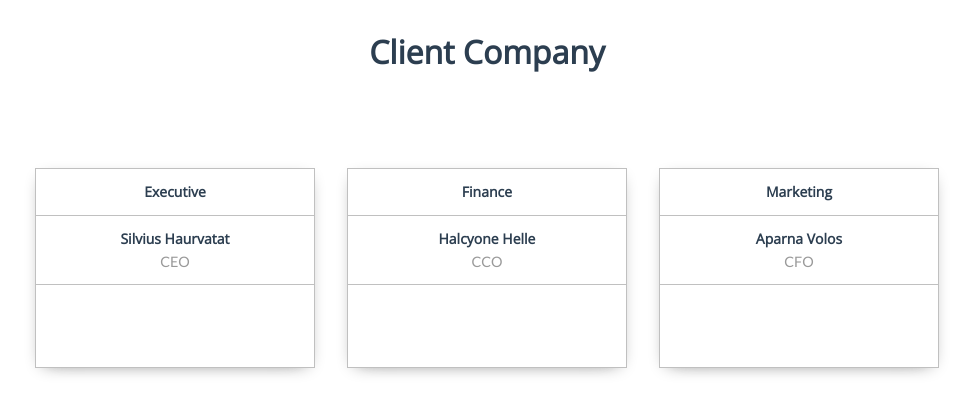
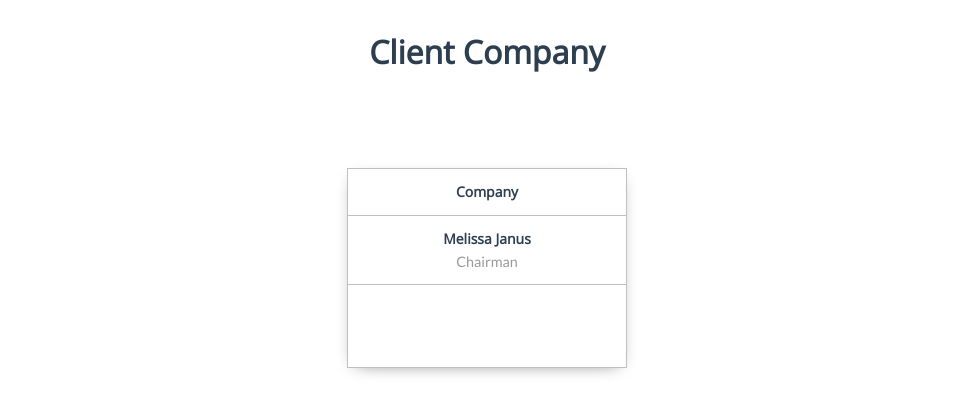
Before and after one commit to dannyk08/anattadesign, a Vue app: page / in a window 1280 px wide. Shown: the top 414 px of the page, without its empty margins (153-1126 px from the left). Built offline with nearby package versions, Linux system fonts and the light colour scheme.

Commit message:
resolved carousel instantiation && recursiveness

```diff
--- a/src/App.vue
+++ b/src/App.vue
@@ -4,7 +4,7 @@
 
 <script>
 import Company from "./components/Company.vue";
-import companyEmployees from "./companyEmployees";
+import company from "./companyEmployees";
 
 export default {
   name: "anatta-design-app",
@@ -13,8 +13,7 @@ export default {
   },
   data() {
     return {
-      // needs to be reset
-      company: companyEmployees.employees[0]
+      company
     };
   }
 };
--- a/src/components/CarouselContainerSlot.vue
+++ b/src/components/CarouselContainerSlot.vue
@@ -3,12 +3,12 @@
     <div class="carousel-container-slot">
       <slot>
         <EmployeeCardCarouselSlot
-          :slotName="employee.id"
-          :isCarousel="!!employee.employees && employee.employees.length > 3"
+          :slotName="currentEmployee.id"
+          :isCarousel="!!employees && employees.length > 3"
         >
           <EmployeeCard
             :key="childEmployee.id"
-            v-for="(childEmployee, index) in employee.employees"
+            v-for="(childEmployee, index) in employees"
             :employeeInfo="childEmployee.info"
             :showEmployees="false"
             @toggleEmployees="toggleEmployees(index)"
@@ -17,9 +17,9 @@
       </slot>
     </div>
     <ad-carousel-container-slot
-      v-if="currentIndex !== null && containsEmployees(employee.employees[currentIndex])"
-      :containerName="employee.employees[currentIndex].id"
-      :employee="employee.employees[currentIndex]"
+      v-if="employeeContainsEmployees"
+      :containerName="currentEmployee.id"
+      :employees="currentEmployee.employees"
     />
   </div>
 </template>
@@ -33,25 +33,20 @@ export default {
   props: {
     containerName: {
       type: Number,
-      required: true,
       default() {
         return 0;
       }
     },
-    employee: {
-      type: Object,
-      required: true,
+    employees: {
+      type: Array,
       default() {
-        return {
-          employees: [],
-          id: null
-        };
+        return [];
       }
     }
   },
   data() {
     return {
-      currentIndex: null
+      currentEmployeeIndex: null
     };
   },
   components: {
@@ -60,10 +55,25 @@ export default {
   },
   methods: {
     toggleEmployees(index) {
-      this.currentIndex = index;
+      this.currentEmployeeIndex = index;
+    }
+  },
+  computed: {
+    currentEmployee() {
+      if (this.currentEmployeeIndex === null) {
+        return {
+          employees: [],
+          id: null
+        };
+      }
+      return this.employees[this.currentEmployeeIndex];
     },
-    containsEmployees(employee = { employees: [] }) {
-      return employee.employees && employee.employees.length;
+    employeeContainsEmployees() {
+      if (this.currentEmployeeIndex === null) return false;
+      return (
+        this.currentEmployee.employees &&
+        !!this.currentEmployee.employees.length
+      );
     }
   }
 };
--- a/src/components/Company.vue
+++ b/src/components/Company.vue
@@ -1,27 +1,12 @@
 <template>
   <main class="company">
     <h1 class="company__name">Client Company</h1>
-    <CarouselContainerSlot :employee="company" :containerName="company.id">
-      <!-- <EmployeeCardCarouselSlot
-        :isCarousel="!!company.employees && company.employees.length > 3"
-        :slotName="carouselSlotName"
-      >
-        <EmployeeCard
-          :key="employee.id"
-          v-for="(employee, index) in company.employees"
-          :employeeInfo="employee.info"
-          :showEmployees="false"
-          @toggleEmployees="toggleEmployees(index)"
-        />
-      </EmployeeCardCarouselSlot>-->
-    </CarouselContainerSlot>
+
+    <CarouselContainerSlot :employees="company.employees"/>
   </main>
 </template>
 
 <script>
-import EmployeeCardCarouselSlot from "./EmployeeCardCarouselSlot.vue";
-import EmployeeCards from "./EmployeeCards.vue";
-import EmployeeCard from "./EmployeeCard.vue";
 import CarouselContainerSlot from "./CarouselContainerSlot.vue";
 
 export default {
@@ -29,40 +14,16 @@ export default {
   props: {
     company: {
       type: Object,
-      required: true
-    },
-    carouselSlotName: {
-      type: Object,
+      required: true,
       default() {
         return {
-          name: "carouselSlotName"
+          employees: []
         };
       }
     }
   },
   components: {
-    EmployeeCardCarouselSlot,
-    EmployeeCards,
-    EmployeeCard,
     CarouselContainerSlot
-  },
-  data() {
-    return {
-      showEmployees: false,
-      clickedEmployee: null
-    };
-  },
-  methods: {
-    containsEmployees(employee = { employees: [] }) {
-      return employee.employees && !!employee.employees.length;
-    },
-    toggleEmployees(id) {
-      // if (this.employee.employees.length) {
-      // console.log({ event, clickedEmployee: this.clickedEmployee });
-      this.clickedEmployee = id;
-      this.showEmployees = !this.showEmployees;
-      // }
-    }
   }
 };
 </script>
@@ -76,9 +37,4 @@ export default {
     text-align: center;
   }
 }
-.carousel-container {
-  display: flex;
-  flex-direction: column;
-  align-items: center;
-}
 </style>
```
